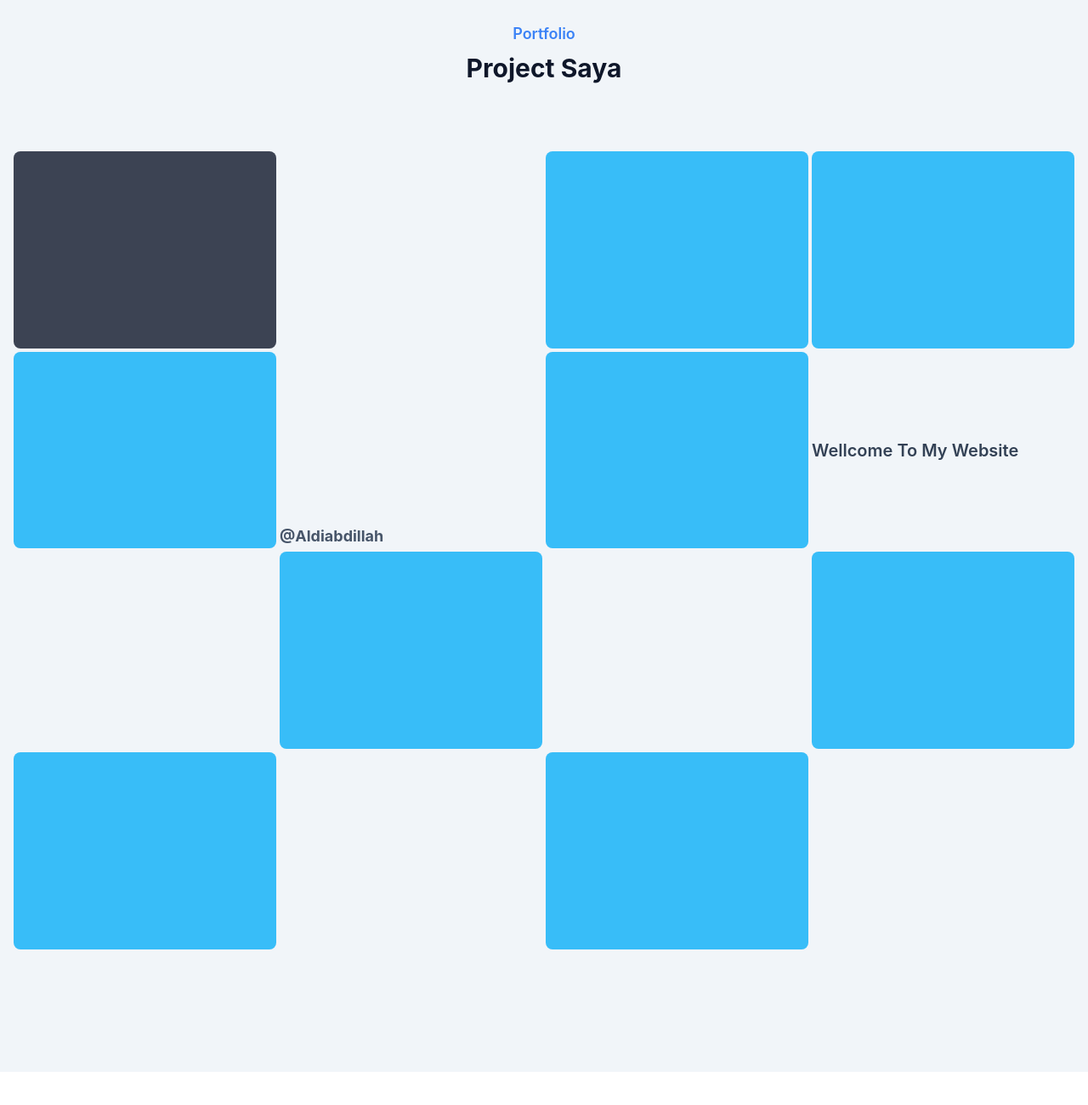
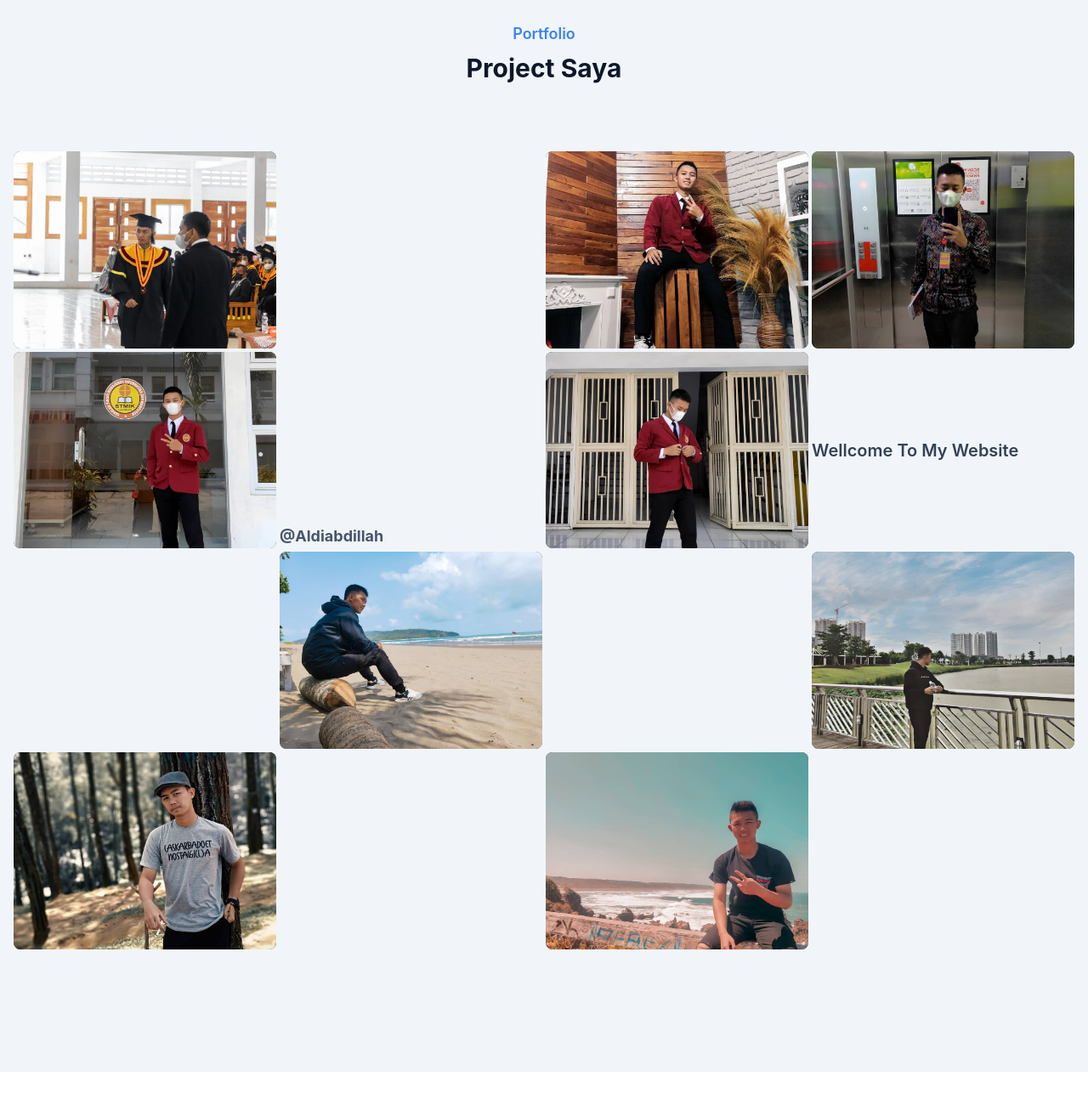
Before and after one commit to AldiAbdillah/Portfolio-Saya, a website: page index.html in a window 1280 px wide. Shown: the part 2001-3301 px from the top of the page at 85% size. Drawn offline with Linux system fonts and the light colour scheme; the site is published under a folder, as on GitHub Pages, so addresses that start at the root find nothing; files whose address does not match are found by name.

Commit message:
perbaikan fitur

```diff
--- a/index.html
+++ b/index.html
@@ -244,59 +244,59 @@
             </div>
 
             <div
-                class="h-15 bg-dark bg-opacity-80 aspect-[4/3] rounded-lg md:aspect-[3/4] xl:aspect-[4/3] overflow-hidden group
+                class="h-15 bg-slate-800 bg-opacity-80 aspect-[4/3] rounded-lg md:aspect-[3/4] xl:aspect-[4/3] overflow-hidden group
                 relative hover:scale-95 transition-all duration-500">
                 <div
-                    class="w-full h-full bg-[url('/dist/img/MyGallery/1.jpg')] bg-cover bg-center absolute
+                    class="w-full h-full bg-[url('dist/img/MyGallery/1.jpg')] bg-cover bg-center absolute
                     group-hover:scale-125 group-hover:rotate-6 transition-all duration-500">
                 </div>
             </div>
             <div
-                class="h-15 bg-sky-400 aspect-[4/3] rounded-lg md:aspect-[3/4] xl:aspect-[4/3] md:col-start-3  overflow-hidden group relative hover:scale-95 transition-all duration-500">
+                class="h-15 bg-slate-800 bg-opacity-80 aspect-[4/3] rounded-lg md:aspect-[3/4] xl:aspect-[4/3] md:col-start-3  overflow-hidden group relative hover:scale-95 transition-all duration-500">
                 <div
-                    class="w-full h-full bg-[url('/dist/img/MyGallery/2.jpg')] bg-cover bg-center absolute group-hover:scale-125 group-hover:rotate-6 transition-all duration-500">
+                    class="w-full h-full bg-[url('dist/img/MyGallery/2.jpg')] bg-cover bg-center absolute group-hover:scale-125 group-hover:rotate-6 transition-all duration-500">
                 </div>
             </div>
             <div
-                class="h-15 bg-sky-400 aspect-[4/3] rounded-lg md:aspect-[3/4] xl:aspect-[4/3]  overflow-hidden group relative hover:scale-95 transition-all duration-500">
+                class="h-15 bg-slate-800 bg-opacity-80 aspect-[4/3] rounded-lg md:aspect-[3/4] xl:aspect-[4/3]  overflow-hidden group relative hover:scale-95 transition-all duration-500">
                 <div
-                    class="w-full h-full bg-[url('/dist/img/MyGallery/3.jpg')] bg-cover bg-center absolute group-hover:scale-125 group-hover:rotate-6 transition-all duration-500">
+                    class="w-full h-full bg-[url('dist/img/MyGallery/3.jpg')] bg-cover bg-center absolute group-hover:scale-125 group-hover:rotate-6 transition-all duration-500">
                 </div>
             </div>
             <div
-                class="h-15 bg-sky-400 aspect-[4/3] rounded-lg md:aspect-[3/4] xl:aspect-[4/3]  overflow-hidden group relative hover:scale-95 transition-all duration-500">
+                class="h-15 bg-slate-800 bg-opacity-80 aspect-[4/3] rounded-lg md:aspect-[3/4] xl:aspect-[4/3]  overflow-hidden group relative hover:scale-95 transition-all duration-500">
                 <div
-                    class="w-full h-full bg-[url('/dist/img/MyGallery/4.jpg')] bg-cover bg-center absolute group-hover:scale-125 group-hover:rotate-6 transition-all duration-500">
+                    class="w-full h-full bg-[url('dist/img/MyGallery/4.jpg')] bg-cover bg-center absolute group-hover:scale-125 group-hover:rotate-6 transition-all duration-500">
                 </div>
             </div>
             <div
-                class="h-15 bg-sky-400 aspect-[4/3] rounded-lg md:aspect-[3/4] xl:aspect-[4/3]  overflow-hidden group relative hover:scale-95 transition-all duration-500">
+                class="h-15 bg-slate-800 bg-opacity-80 aspect-[4/3] rounded-lg md:aspect-[3/4] xl:aspect-[4/3]  overflow-hidden group relative hover:scale-95 transition-all duration-500">
                 <div
-                    class="w-full h-full bg-[url('/dist/img/MyGallery/5.jpg')] bg-cover bg-center absolute group-hover:scale-125 group-hover:rotate-6 transition-all duration-500">
+                    class="w-full h-full bg-[url('dist/img/MyGallery/5.jpg')] bg-cover bg-center absolute group-hover:scale-125 group-hover:rotate-6 transition-all duration-500">
                 </div>
             </div>
             <div
-                class="h-15 bg-sky-400 aspect-[4/3] rounded-lg md:aspect-[3/4] xl:aspect-[4/3] md:col-start-2  overflow-hidden group relative hover:scale-95 transition-all duration-500">
+                class="h-15 bg-slate-800 bg-opacity-80 aspect-[4/3] rounded-lg md:aspect-[3/4] xl:aspect-[4/3] md:col-start-2  overflow-hidden group relative hover:scale-95 transition-all duration-500">
                 <div
-                    class="w-full h-full bg-[url('/dist/img/MyGallery/6.jpg')] bg-cover bg-center absolute group-hover:scale-125 group-hover:rotate-6 transition-all duration-500">
+                    class="w-full h-full bg-[url('dist/img/MyGallery/6.jpg')] bg-cover bg-center absolute group-hover:scale-125 group-hover:rotate-6 transition-all duration-500">
                 </div>
             </div>
             <div
-                class="h-15 bg-sky-400 aspect-[4/3] rounded-lg md:aspect-[3/4] xl:aspect-[4/3] md:col-start-4  overflow-hidden group relative hover:scale-95 transition-all duration-500">
+                class="h-15 bg-slate-800 bg-opacity-80 aspect-[4/3] rounded-lg md:aspect-[3/4] xl:aspect-[4/3] md:col-start-4  overflow-hidden group relative hover:scale-95 transition-all duration-500">
                 <div
-                    class="w-full h-full bg-[url('/dist/img/MyGallery/7.jpg')] bg-cover bg-center absolute group-hover:scale-125 group-hover:rotate-6 transition-all duration-500">
+                    class="w-full h-full bg-[url('dist/img/MyGallery/7.jpg')] bg-cover bg-center absolute group-hover:scale-125 group-hover:rotate-6 transition-all duration-500">
                 </div>
             </div>
             <div
-                class="h-15 bg-sky-400 aspect-[4/3] rounded-lg md:aspect-[3/4] xl:aspect-[4/3]  overflow-hidden group relative hover:scale-95 transition-all duration-500">
+                class="h-15 bg-slate-800 bg-opacity-80 aspect-[4/3] rounded-lg md:aspect-[3/4] xl:aspect-[4/3]  overflow-hidden group relative hover:scale-95 transition-all duration-500">
                 <div
-                    class="w-full h-full bg-[url('/dist/img/MyGallery/8.jpg')] bg-cover bg-center absolute group-hover:scale-125 group-hover:rotate-6 transition-all duration-500">
+                    class="w-full h-full bg-[url('dist/img/MyGallery/8.jpg')] bg-cover bg-center absolute group-hover:scale-125 group-hover:rotate-6 transition-all duration-500">
                 </div>
             </div>
             <div
-                class="h-15 bg-sky-400 aspect-[4/3] rounded-lg md:aspect-[3/4] xl:aspect-[4/3] md:col-start-3  overflow-hidden group relative hover:scale-95 transition-all duration-500">
+                class="h-15 bg-slate-800 bg-opacity-80 aspect-[4/3] rounded-lg md:aspect-[3/4] xl:aspect-[4/3] md:col-start-3  overflow-hidden group relative hover:scale-95 transition-all duration-500">
                 <div
-                    class="w-full h-full bg-[url('/dist/img/MyGallery/9.jpg')] bg-cover bg-center absolute group-hover:scale-125 group-hover:rotate-6 transition-all duration-500">
+                    class="w-full h-full bg-[url('dist/img/MyGallery/9.jpg')] bg-cover bg-center absolute group-hover:scale-125 group-hover:rotate-6 transition-all duration-500">
                 </div>
             </div>
         </div>
```
Also changed, not shown: dist/output.css.
